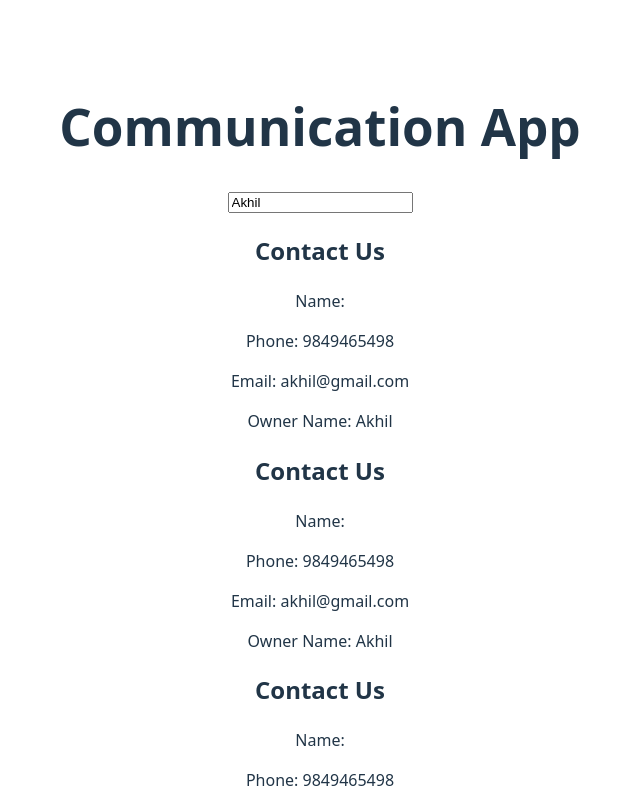
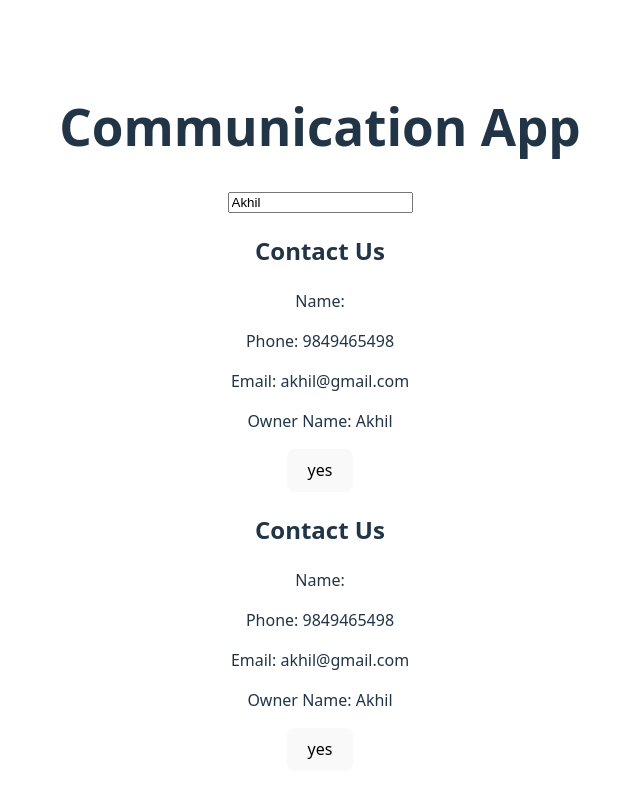
Before and after one commit to binaryen-akhil/vue, a Vue app in the folder components/communication/: page / in a window 1280 px wide. Shown: the top 799 px of the page, without its empty margins (320-960 px from the left). Built offline with nearby package versions, Linux system fonts and the light colour scheme.

Commit message:
dynamic class

```diff
--- a/components/communication/src/App.vue
+++ b/components/communication/src/App.vue
@@ -4,7 +4,7 @@
     <input type="text" v-model="myname" placeholder="Enter your name" />
     <div class="row" >
       <div class="col" v-for="contact in contacts" :key="contact.name">
-        <ContactUs :name="contact.value" :phone="contact.phone" :ownername="contact.ownername"/>
+        <ContactUs :name="contact.value" :phone="contact.phone" :ownername="contact.ownername" :isFavourite="contact.isFavourite"/>
 
       </div>
 
@@ -21,19 +21,19 @@ const contacts=reactive([
   name:"Akhil1",
   phone:9849465498,
   ownername:myname,
-  isFavoraite:true
+  isFavourite:true
 },
 {
   name:"Akhil2",
   phone:9849465498,
   ownername:myname,
-  isFavoraite:true
+  isFavourite:true
 },
 {
   name:"Akhil3",
   phone:9849465498,
   ownername:myname,
-  isFavoraite:true
+  isFavourite:true
 }
 ]
 )
--- a/components/communication/src/components/ContactUs.vue
+++ b/components/communication/src/components/ContactUs.vue
@@ -5,6 +5,9 @@
         <p>Phone: {{ phone }}</p>
         <p>Email: {{ email }}</p>
         <p>Owner Name: {{ ownername }}</p>
+    </div>
+    <div>
+        <button :class="[isFavourite? 'btn btn-warning':'btn btn-danger']">{{ isFavourite?'yes':'no' }}</button>
     </div>
   </template>
 
@@ -14,7 +17,8 @@ import { ref } from 'vue';
   const props = defineProps({
     name: String, required: true,
     phone: Number, required: true,
-    ownername: String
+    ownername: String,
+    isFavourite: Boolean
   });
   console.log(props);
 
```
